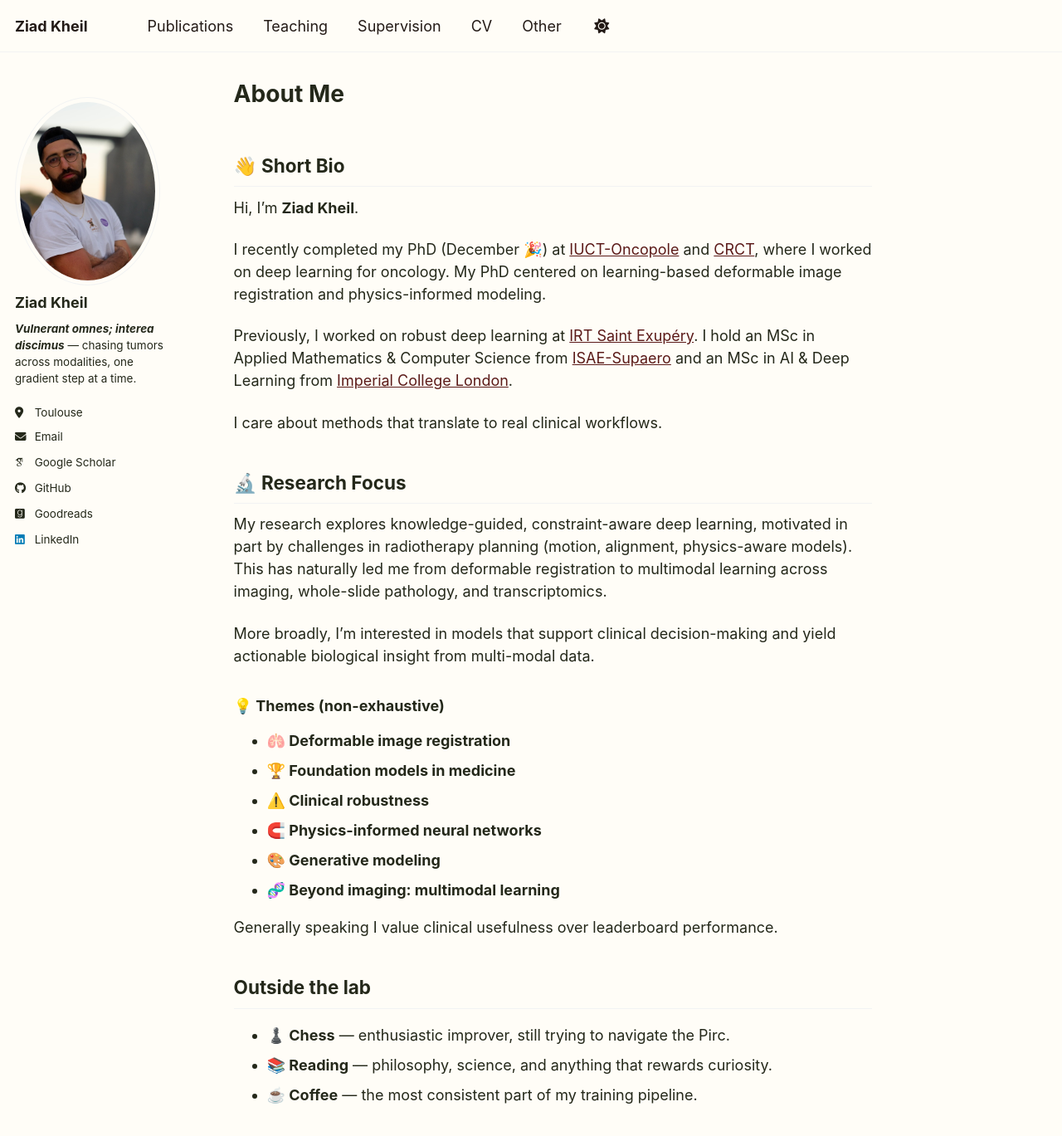
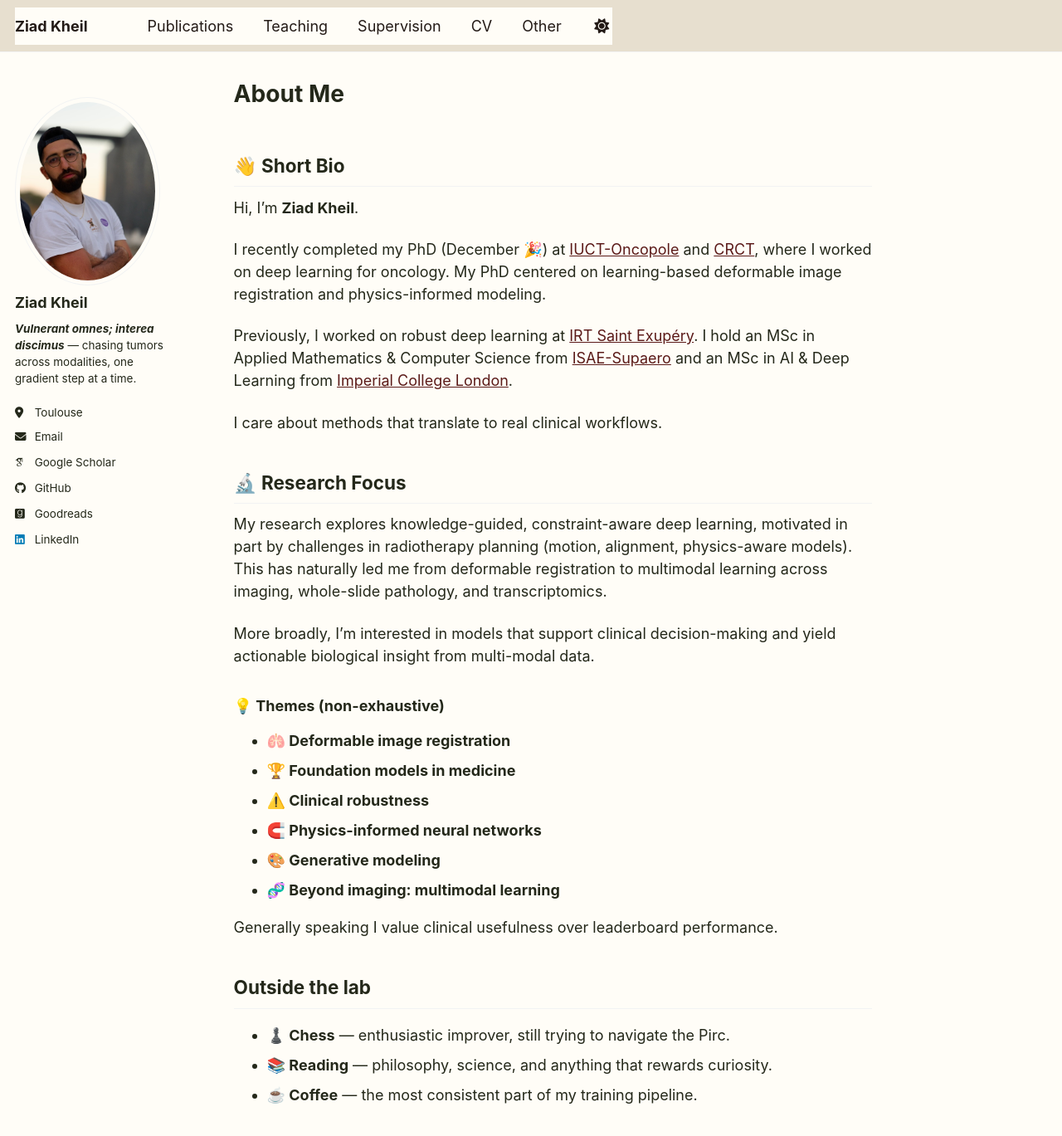
Before and after one commit to Kheil-Z/Kheil-Z.github.io, a Jekyll site: the page built from _pages/about.md, in a window 1280 px wide and 1400 px high. Shown: the top 1369 px of the window at 83% size. Built offline with Jekyll 4.4.1, drawn with Linux system fonts in a browser that asks for light colours; some web fonts are replaced; a script bundle is joined from its source files by our own code; library files that are not in the unit come from our copies.

Commit message:
navbar changes

```diff
--- a/_sass/theme/_default_light.scss
+++ b/_sass/theme/_default_light.scss
@@ -46,3 +46,10 @@ $sidebar-screen-min-width   : 1024px;
     --global-text-color-light           : #{$light-gray};
     --global-thead-color                : #{$lighter-gray};
 }
+// Added:
+.masthead, .greedy-nav { background: var(--global-masthead-bg-color) !important; }
+.greedy-nav a:hover,
+.greedy-nav a:focus {
+  background: rgba(255, 255, 255, 0.35);
+  border-radius: 999px;
+}
```
